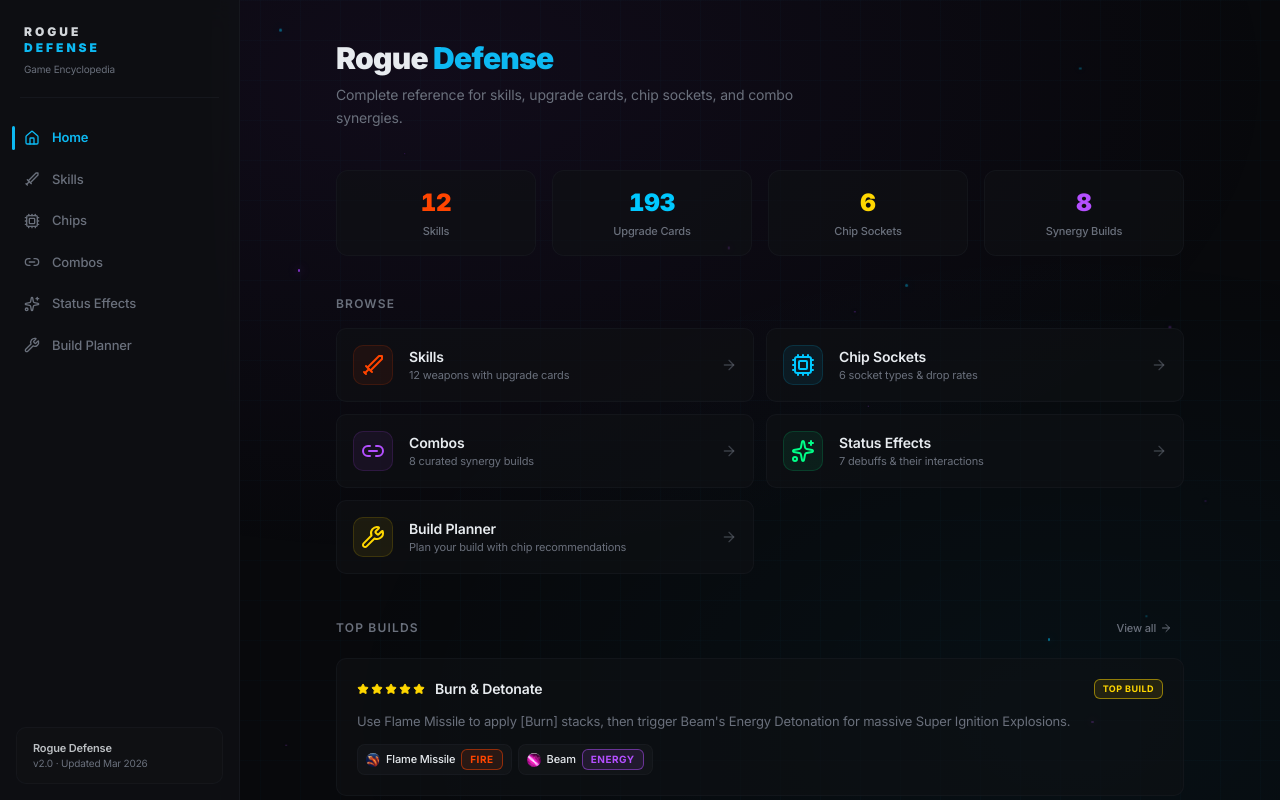
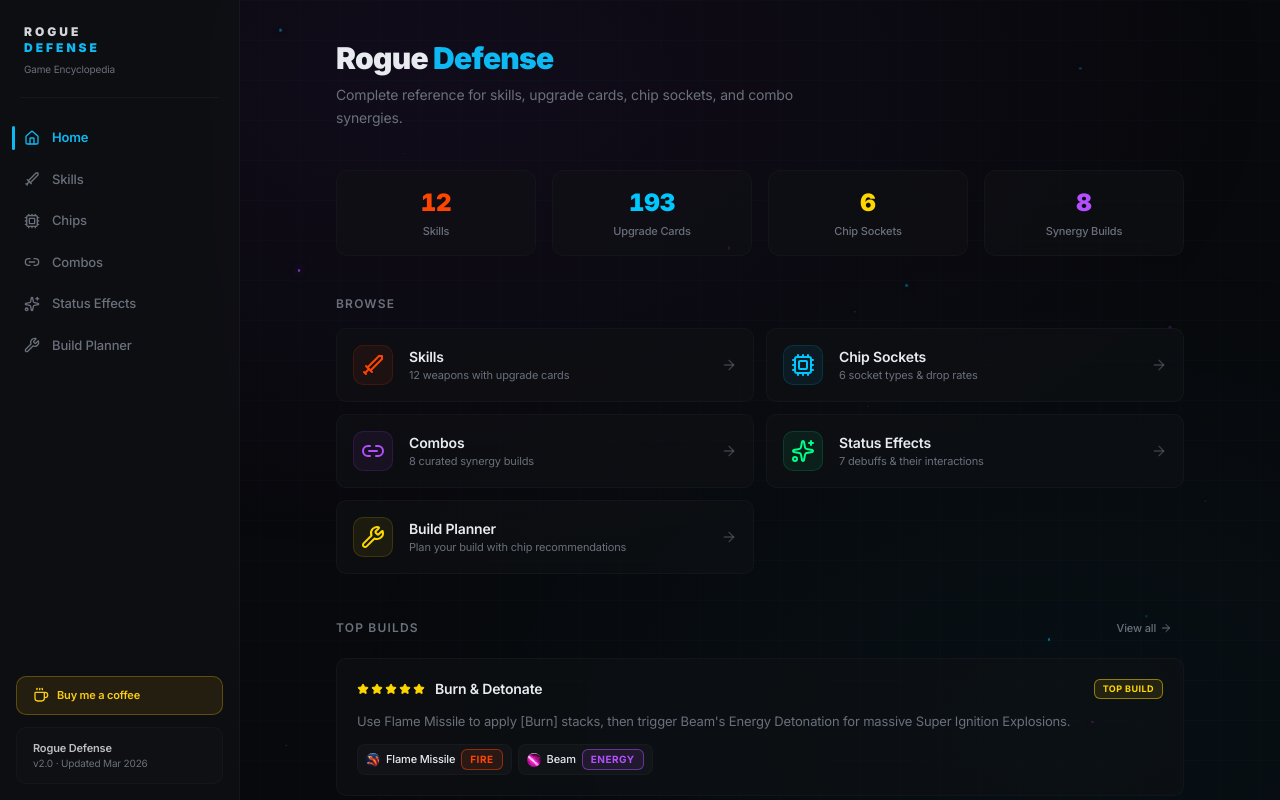
Before and after one commit to Alperzkn/rogue-defense, a React (Vite) app: page / in a window 1280 px wide. Built offline with nearby package versions, Linux system fonts and the light colour scheme.

Commit message:
Add Buy Me a Coffee button with link
Co-Authored-By: Claude Opus 4.6 (1M context) <noreply@anthropic.com>

```diff
--- a/App.tsx
+++ b/App.tsx
@@ -1,7 +1,7 @@
 import React from 'react';
 import { BrowserRouter, Routes, Route, NavLink, Navigate, useLocation } from 'react-router-dom';
 import { motion, AnimatePresence } from 'framer-motion';
-import { Home, Sword, Cpu, Link2, Sparkles, Wrench } from 'lucide-react';
+import { Home, Sword, Cpu, Link2, Sparkles, Wrench, Coffee } from 'lucide-react';
 import { cn } from './src/lib/utils';
 import { TooltipProvider } from './src/components/ui/tooltip';
 import { TIMING, EASE } from './src/lib/animations';
@@ -73,7 +73,16 @@ function Sidebar() {
       </nav>
 
       {/* Footer */}
-      <div className="p-4">
+      <div className="p-4 space-y-3">
+        <a
+          href="https://buymeacoffee.com/alperzkn"
+          target="_blank"
+          rel="noopener noreferrer"
+          className="flex items-center gap-2 rounded-lg border border-yellow-500/30 bg-yellow-500/10 px-4 py-2.5 text-[11px] font-semibold text-yellow-400 transition-all hover:bg-yellow-500/20 hover:border-yellow-500/50"
+        >
+          <Coffee className="h-4 w-4" />
+          Buy me a coffee
+        </a>
         <div className="rounded-lg border border-border/40 bg-muted/30 px-4 py-3">
           <p className="text-[11px] font-semibold text-foreground/80">Rogue Defense</p>
           <p className="text-[10px] text-muted-foreground">v2.0 &middot; Updated Mar 2026</p>
```
